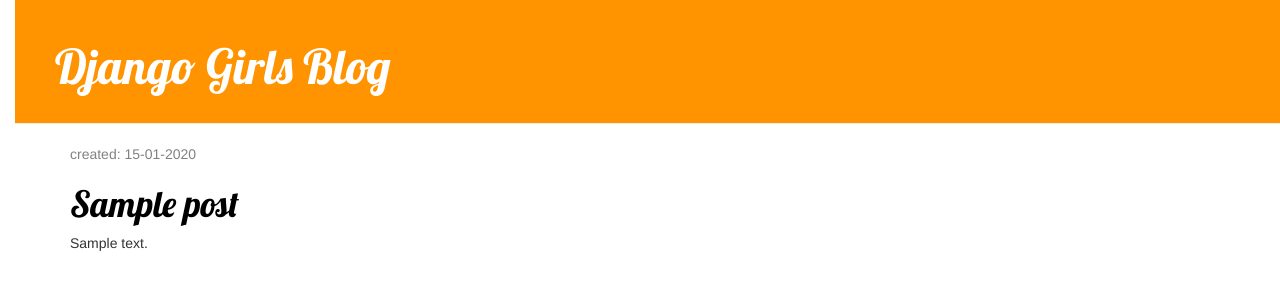
After one commit to SatoTakumi0520/my-first-blog, a Django app: template blog/templates/blog/post_draft_list.html in a window 1280 px wide. The commit adds this page. Shown: the top 300 px of the page. Run offline with Django 3.2, Linux system fonts and the light colour scheme; the template is opened without the code that fills it: most values are stand-ins (such as "Sample title", 1, 10 or a date in 2020); some libraries are stand-ins or nearby versions.

```diff
--- a/blog/templates/blog/base.html
+++ b/blog/templates/blog/base.html
@@ -11,6 +11,7 @@
         <div class="page-header">
           {% if user.is_authenticated %}
           <a href="{% url 'post_new' %}" class="top-menu"><span class="glyphicon glyphicon-plus"></span></a>
+          <a href="{% url 'post_draft_list' %}" class="top-menu"><span class="glyphicon glyphicon-edit"></span></a>
           {% endif %}
             <h1><a href="/">Django Girls Blog</a></h1>
         </div>
--- a/blog/templates/blog/post_detail.html
+++ b/blog/templates/blog/post_detail.html
@@ -6,9 +6,12 @@
             <div class="date">
                 {{ post.published_date }}
             </div>
+        {% else %}
+            <a class="btn btn-default" href="{% url 'post_publish' pk=post.pk %}">Publish</a>
         {% endif %}
         {% if user.is_authenticated %}
         <a class="btn btn-default" href="{% url 'post_edit' pk=post.pk %}"><span class="glyphicon glyphicon-pencil"></span></a>
+        <a class="btn btn-default" href="{% url 'post_remove' pk=post.pk %}"><span class="glyphicon glyphicon-remove"></span></a>
         {% endif %}
         <h1>{{ post.title }}</h1>
         <p>{{ post.text|linebreaksbr }}</p>
--- /dev/null
+++ b/blog/templates/blog/post_draft_list.html
@@ -0,0 +1,11 @@
+{% extends 'blog/base.html' %}
+
+{% block content %}
+    {% for post in posts %}
+        <div class="post">
+            <p class="date">created: {{ post.created_date|date:'d-m-Y' }}</p>
+            <h1><a href="{% url 'post_detail' pk=post.pk %}">{{ post.title }}</a></h1>
+            <p>{{ post.text|truncatechars:200 }}</p>
+        </div>
+    {% endfor %}
+{% endblock %}
--- a/blog/urls.py
+++ b/blog/urls.py
@@ -6,4 +6,7 @@ urlpatterns = [
     path('post/<int:pk>/', views.post_detail, name='post_detail'),
     path('post/new/', views.post_new, name='post_new'),
     path('post/<int:pk>/edit/', views.post_edit, name='post_edit'),
+    path('drafts/', views.post_draft_list, name='post_draft_list'),
+    path('post/<pk>/publish/', views.post_publish, name='post_publish'),
+    path('post/<pk>/remove/', views.post_remove, name='post_remove'),
 ]
```
Also changed, not shown: blog/views.py (+14 -2 lines).
